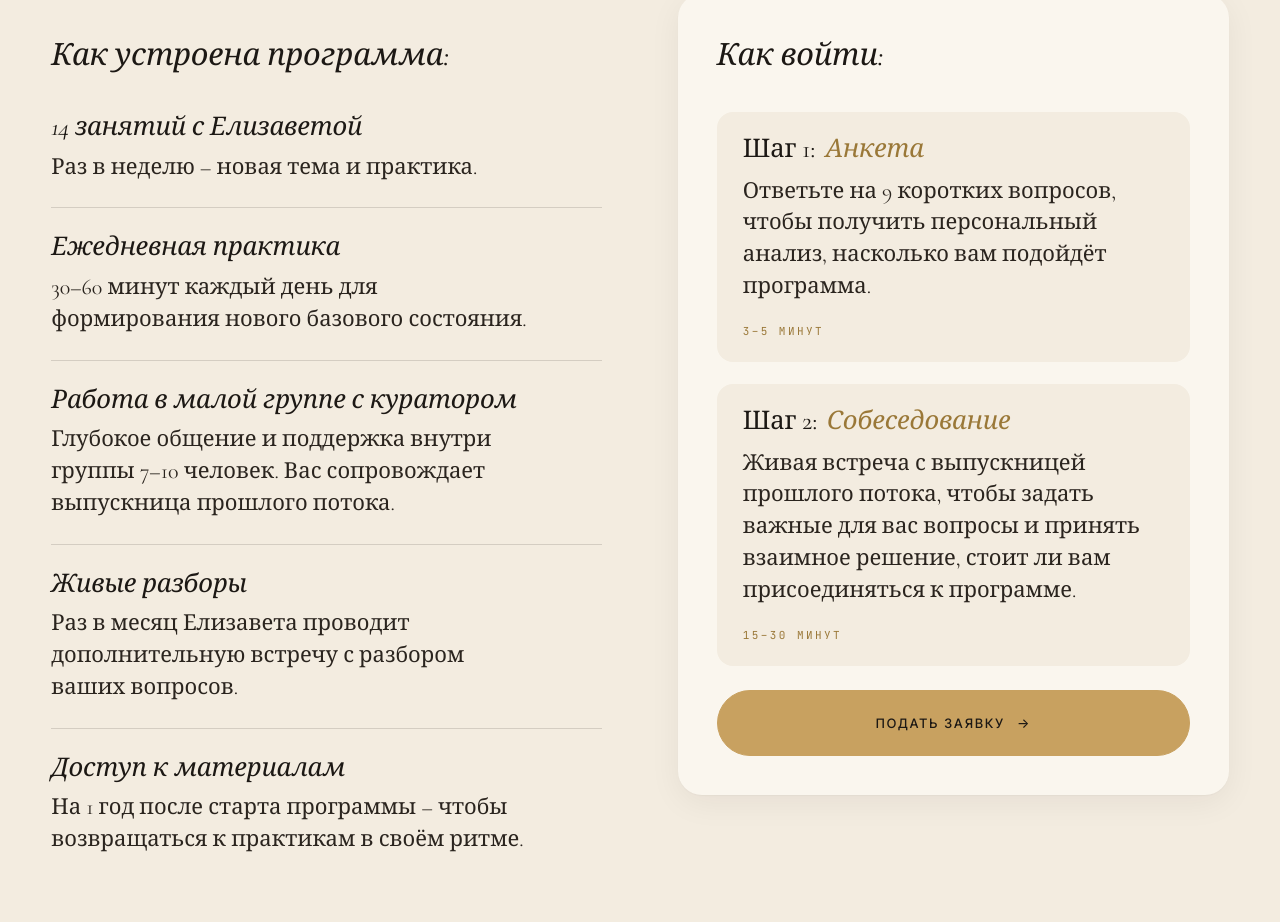
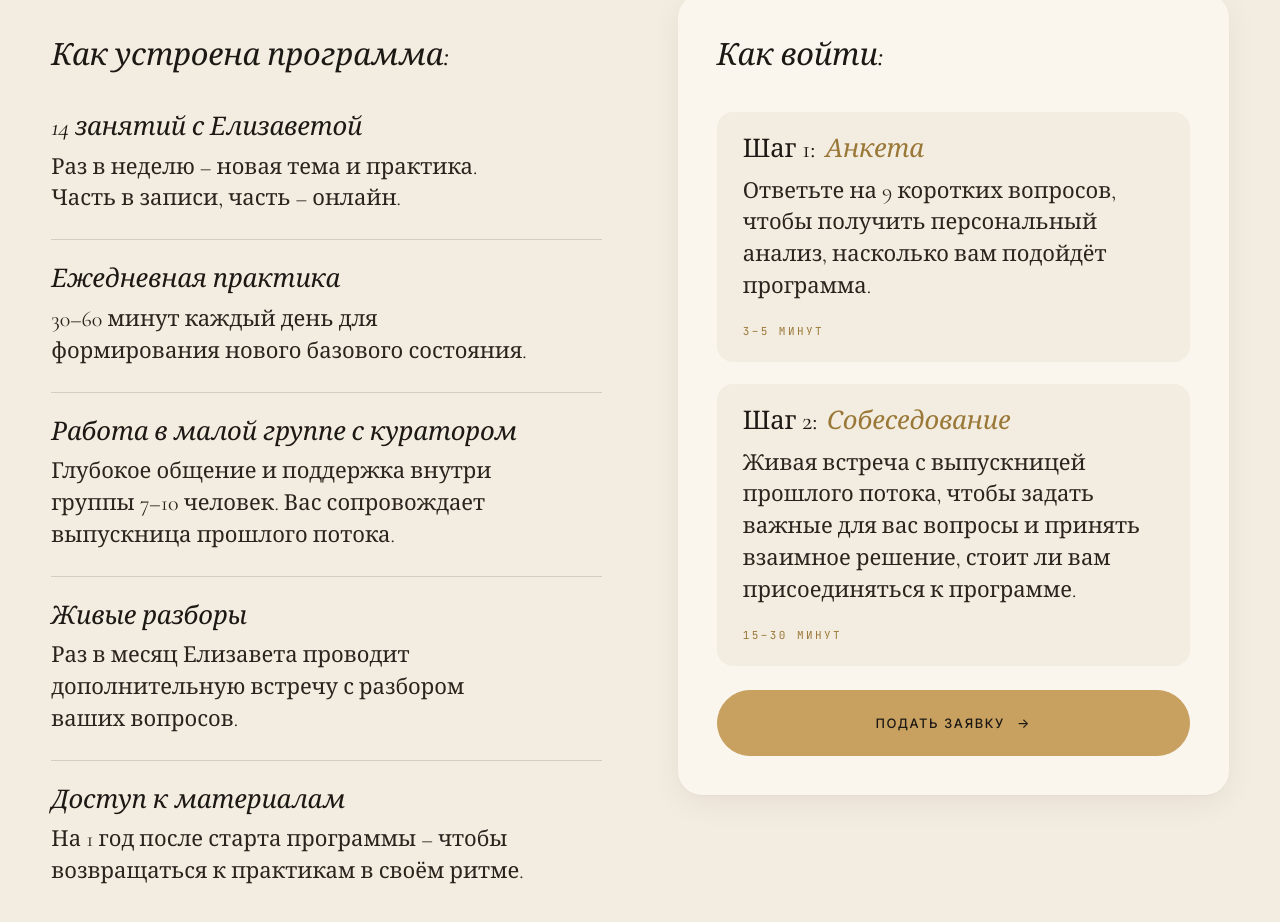
Before and after one commit to kratasuk/alchemy, a website: page index.html in a window 1280 px wide. Shown: the part 8234-9156 px from the top of the page. Drawn offline with nearby package versions, Linux system fonts and the light colour scheme.

Commit message:
how it works: 14 занятий — add «Часть в записи, часть – онлайн»
Per Anton — explicit format clarification on the first row of «Как
устроена программа».

```diff
--- a/index.html
+++ b/index.html
@@ -1392,7 +1392,7 @@
         <div class="alc-included">
           <div class="alc-included-row">
             <div class="name">14 занятий с Елизаветой</div>
-            <div class="desc">Раз в неделю – новая тема и практика.</div>
+            <div class="desc">Раз в неделю – новая тема и практика. Часть в записи, часть – онлайн.</div>
           </div>
           <div class="alc-included-row">
             <div class="name">Ежедневная практика</div>
```
